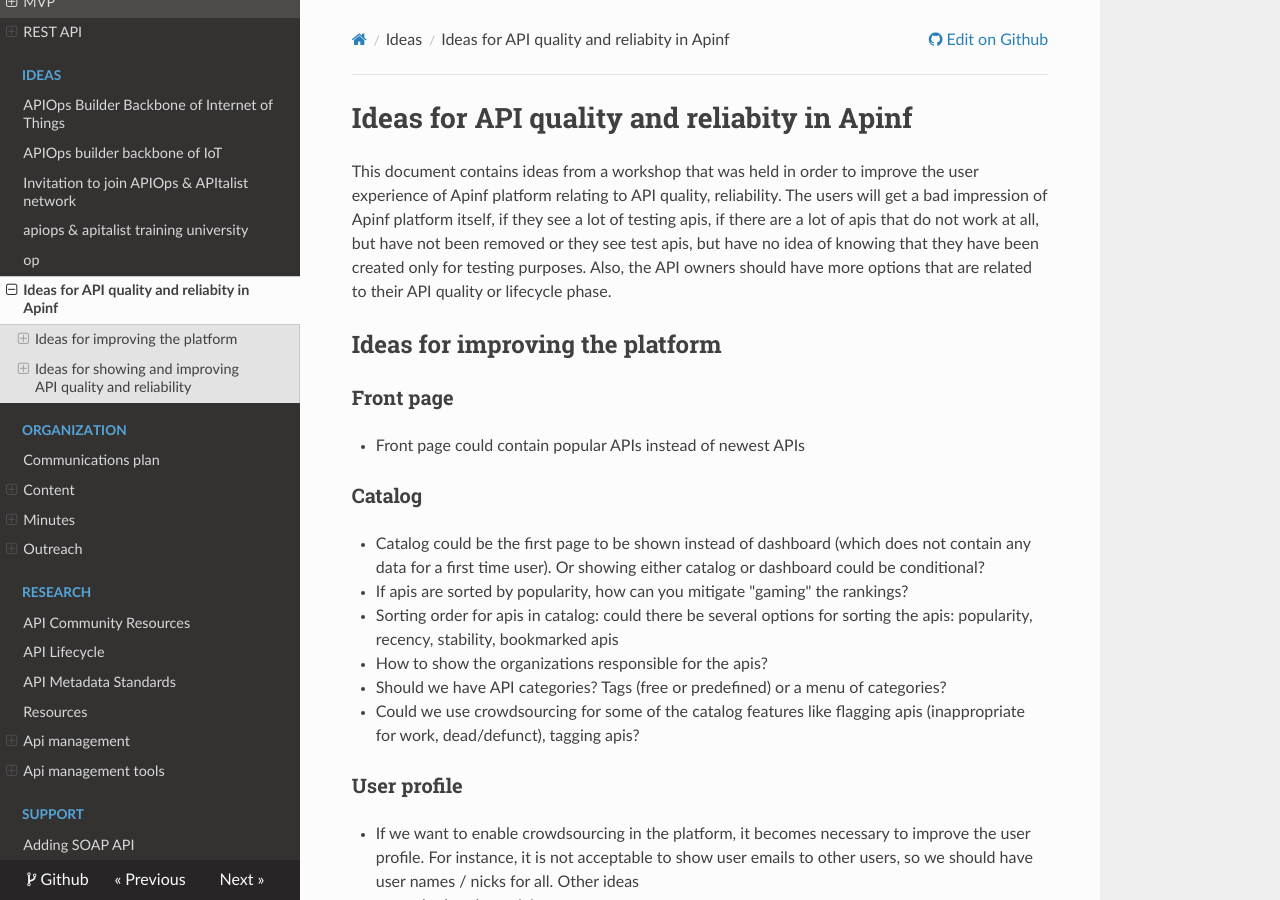
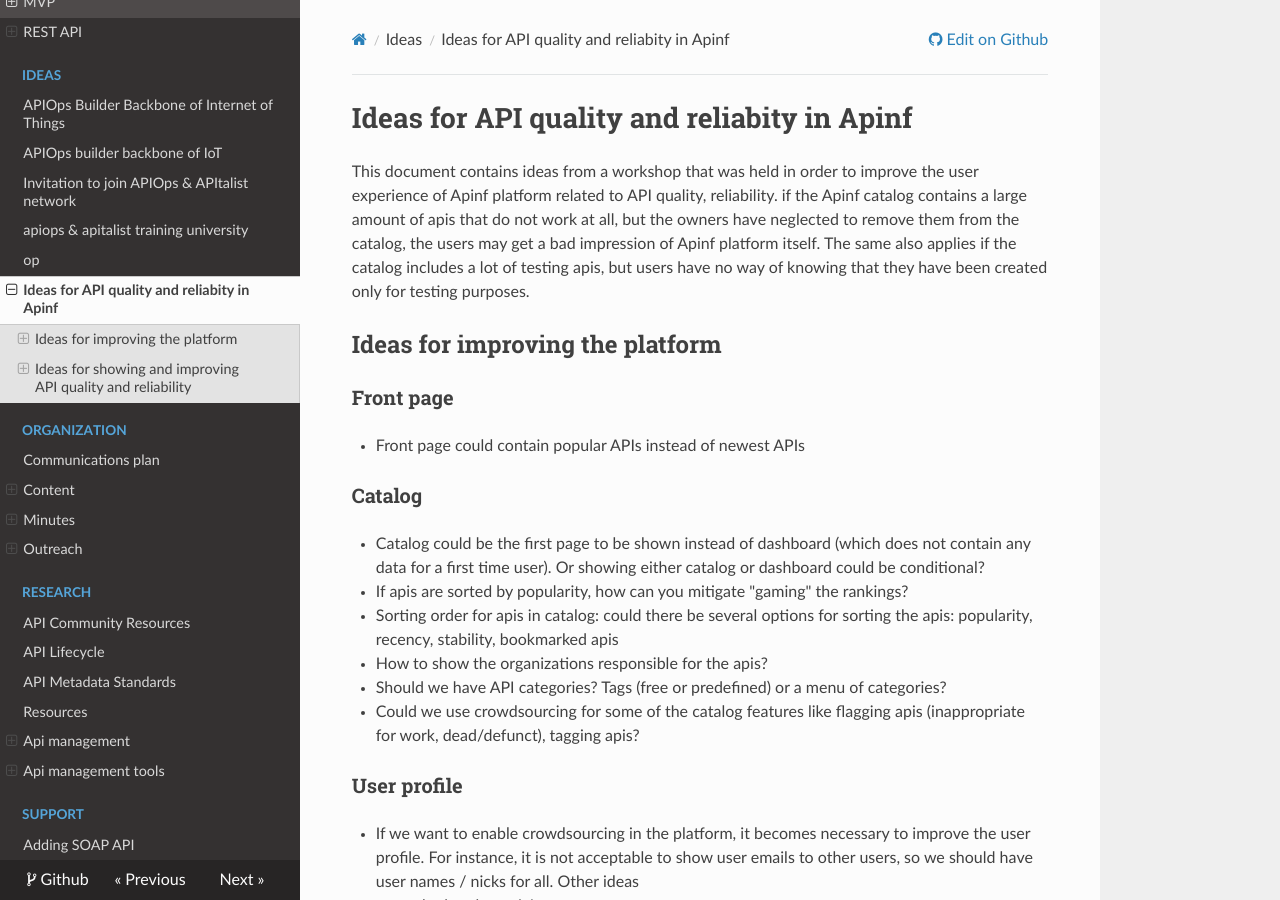
Before and after one commit to apinf/docs, an MkDocs documentation site: the page built from docs/ideas/showing-api-quality-and-reliability.md, in a window 1280 px wide and 900 px high. Built offline with MkDocs 1.6.1, drawn with Linux system fonts in a browser that asks for light colours; nearby versions of some CDN libraries.

Commit message:
Change the first paragraph

```diff
--- a/docs/ideas/showing-api-quality-and-reliability.md
+++ b/docs/ideas/showing-api-quality-and-reliability.md
@@ -1,6 +1,6 @@
 # Ideas for API quality and reliabity in Apinf
 
-This document contains ideas from a workshop that was held in order to improve the user experience of Apinf platform relating to API quality, reliability. The users will get a bad impression of Apinf platform itself, if they see a lot of testing apis, if there are a lot of apis that do not work at all, but have not been removed or they see test apis, but have no idea of knowing that they have been created only for testing purposes. Also, the API owners should have more options that are related to their API quality or lifecycle phase.
+This document contains ideas from a workshop that was held in order to improve the user experience of Apinf platform related to API quality, reliability.  if the Apinf catalog contains a large amount of apis that do not work at all, but the owners have neglected to remove them from the catalog, the users may get a bad impression of Apinf platform itself. The same also applies if the catalog includes a lot of testing apis, but users have no way of knowing that they have been created only for testing purposes.
 
 ##Ideas for improving the platform
 
```
